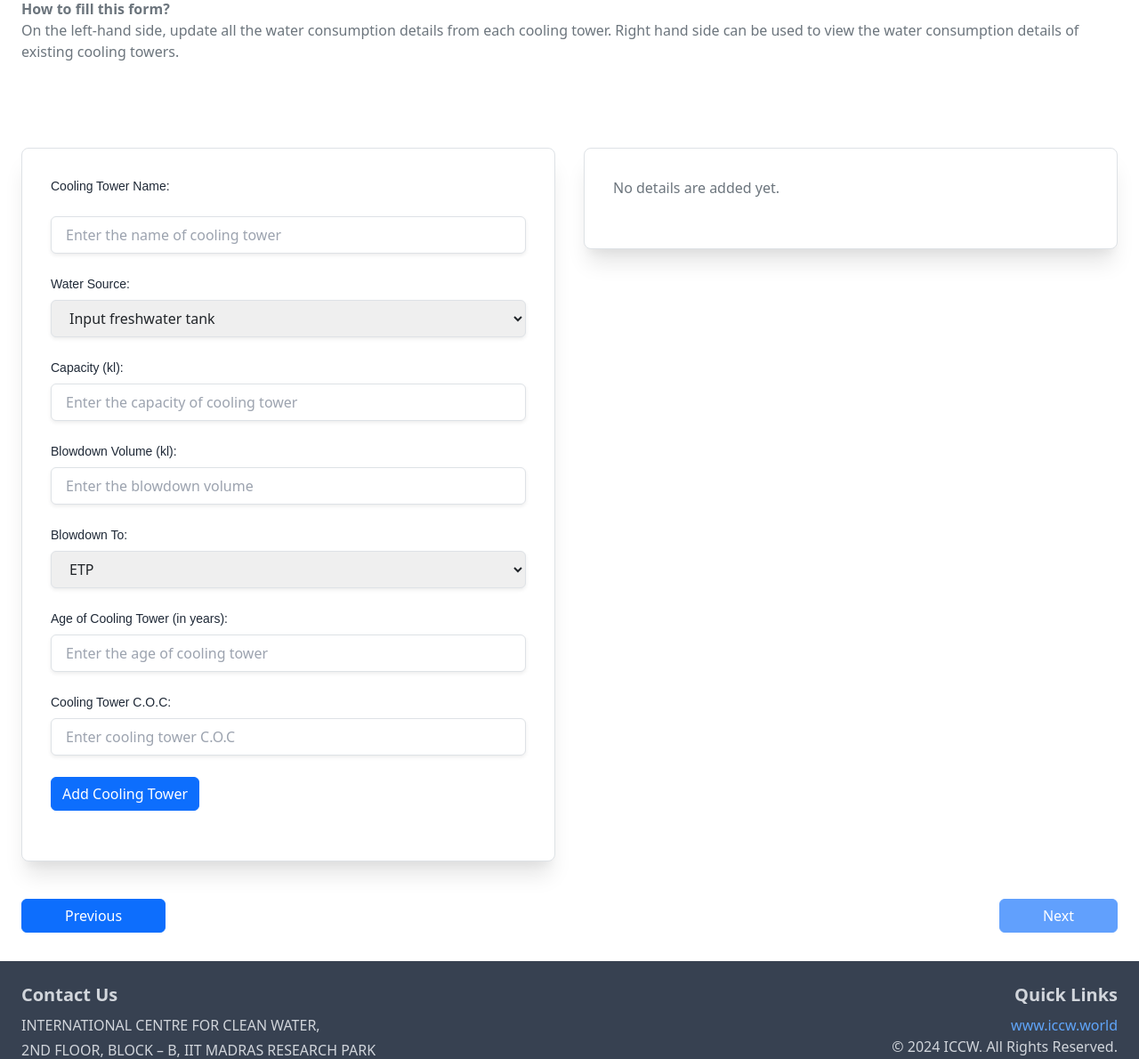
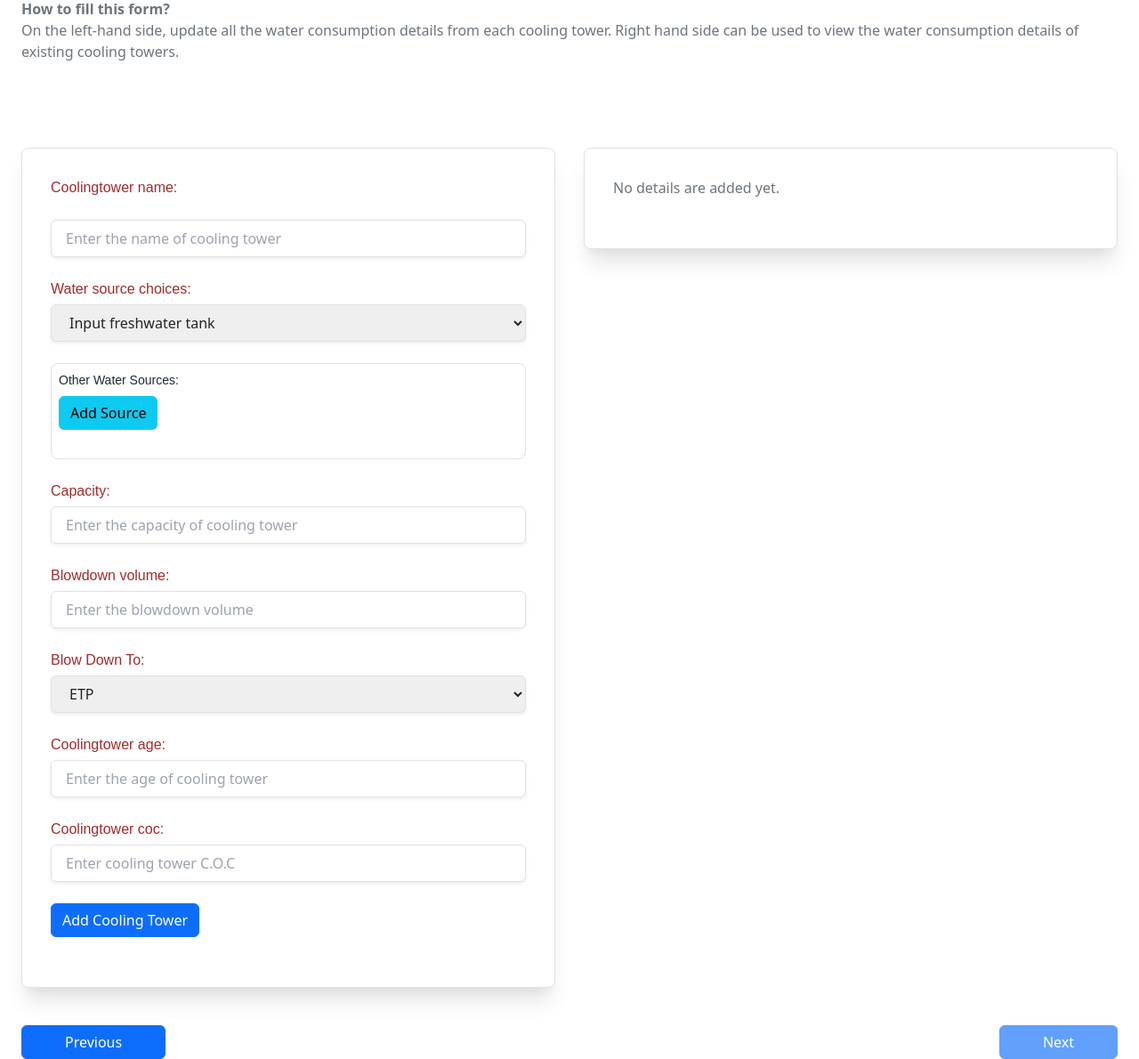
Before and after one commit to datascienceiccw/Digital_water_audit, a Django app: page /questionnaire/add-coolingtower-view in a window 1280 px wide. Shown: the part 198-1388 px from the top of the page at 89% size. Run offline with Django 4.2, Linux system fonts and the light colour scheme; the visitor is signed in with stand-in values (Sample User, id 1); data that the repository does not hold is empty; parts of the project's set-up code (start-up, migrations or seed data) failed here and were passed over; some libraries are stand-ins or nearby versions.

Commit message:
add multi-select functionality for water sources

```diff
--- a/templates/AddCoolingTowerConsumption.html
+++ b/templates/AddCoolingTowerConsumption.html
@@ -22,72 +22,56 @@
                 {% csrf_token %}
                 <div id="each-coolingtower-form" class='form-container'>
                     <div class="mb-6">
-                        <label for="{{ form.coolingtower_name.id_for_label }}" class="block text-sm font-medium text-gray-800 mb-2">
-                            Cooling Tower Name:
-                        </label>
+                        {{ form.coolingtower_name.label_tag }}
                         {{ form.coolingtower_name }}
                         {% if form.coolingtower_name.errors %}
                             <p class="text-red-600 text-xs italic mt-1">{{ form.coolingtower_name.errors.as_text }}</p>
                         {% endif %}
                     </div>
                     <div class="mb-6">
-                        <label for="{{ form.cooling_tower_source.id_for_label }}" class="block text-sm font-medium text-gray-800 mb-2">
-                            Water Source:
-                        </label>
+                        {{ form.cooling_tower_source.label_tag }}
                         {{ form.cooling_tower_source }}
                         {% if form.cooling_tower_source.errors %}
                         <p class="text-red-600 text-xs italic mt-1">{{ form.cooling_tower_source.errors.as_text }}</p>
                         {% endif %}
                     </div>
-                    <div class="mb-6 other-source hidden">
-                        <label for="{{ form.other_source_name.id_for_label }}" class="block text-sm font-medium text-gray-800 mb-2">
-                            Specify other source:
+                    <div id="other-sources-container" class="mb-6 border border-gray-300 p-2 rounded-lg">
+                        <label for="other_sources" class="block text-sm font-medium text-gray-800 mb-2">
+                            Other Water Sources:
                         </label>
-                        {{ form.other_source_name }}
-                        {% if form.other_source_name.errors %}
-                        <p class="text-red-600 text-xs italic mt-1">{{ form.other_source_name.errors.as_text }}</p>
-                        {% endif %}
+                        <button type="button" id="add-source" class="btn btn-info mb-4">Add Source</button>
+                        <div id="dynamic-source-fields"></div>
                     </div>
                     <div class="mb-6">
-                        <label for="{{ form.capacity.id_for_label }}" class="block text-sm font-medium text-gray-800 mb-2">
-                            Capacity (kl):
-                        </label>
+                        {{ form.capacity.label_tag }}
                         {{ form.capacity }}
                         {% if form.capacity.errors %}
                             <p class="text-red-600 text-xs italic mt-1">{{ form.capacity.errors.as_text }}</p>
                         {% endif %}
                     </div>
                     <div class="mb-6">
-                        <label for="{{ form.blowdown_volume.id_for_label }}" class="block text-sm font-medium text-gray-800 mb-2">
-                            Blowdown Volume (kl):
-                        </label>
+                        {{ form.blowdown_volume.label_tag }}
                         {{ form.blowdown_volume }}
                         {% if form.blowdown_volume.errors %}
                             <p class="text-red-600 text-xs italic mt-1">{{ form.blowdown_volume.errors.as_text }}</p>
                         {% endif %}
                     </div>
                     <div class="mb-6">
-                        <label for="{{ form.blowdown_to.id_for_label }}" class="block text-sm font-medium text-gray-800 mb-2">
-                            Blowdown To:
-                        </label>
+                        {{ form.blowdown_to.label_tag }}
                         {{ form.blowdown_to }}
                         {% if form.blowdown_to.errors %}
                             <p class="text-red-600 text-xs italic mt-1">{{ form.blowdown_to.errors.as_text }}</p>
                         {% endif %}
                     </div>
                     <div class="mb-6">
-                        <label for="{{ form.coolingtower_age.id_for_label }}" class="block text-sm font-medium text-gray-800 mb-2">
-                            Age of Cooling Tower (in years):
-                        </label>
+                        {{ form.coolingtower_age.label_tag }}
                         {{ form.coolingtower_age }}
                         {% if form.coolingtower_age.errors %}
                             <p class="text-red-600 text-xs italic mt-1">{{ form.coolingtower_age.errors.as_text }}</p>
                         {% endif %}
                     </div>
                     <div class="mb-6">
-                        <label for="{{ form.coolingtower_coc.id_for_label }}" class="block text-sm font-medium text-gray-800 mb-2">
-                            Cooling Tower C.O.C:
-                        </label>
+                        {{ form.coolingtower_coc.label_tag }}
                         {{ form.coolingtower_coc }}
                         {% if form.coolingtower_coc.errors %}
                             <p class="text-red-600 text-xs italic mt-1">{{ form.coolingtower_coc.errors.as_text }}</p>
@@ -118,17 +102,12 @@
 
                                 <div class="grid grid-cols-2 gap-4">
                                     <div>
-                                        {% if detail.other_source_name %}
                                         <div class="bg-gray-100 rounded-lg p-2">
                                             <h4 class="font-semibold mb-2">Water Source:</h4>
-                                            <p id="cooling-tower-source" class="text-gray-800">{{ detail.other_source_name }}</p>
+                                            {% for source in sources %}
+                                            <p id="cooling-tower-source" class="text-gray-800">{{ source.name }}</p>
+                                            {% endfor %}
                                         </div>
-                                        {% else %}
-                                        <div class="bg-gray-100 rounded-lg p-2">
-                                            <h4 class="font-semibold mb-2">Water Source:</h4>
-                                            <p id="cooling-tower-source" class="text-gray-800">{{ detail.get_cooling_tower_source_display }}</p>
-                                        </div>
-                                        {% endif %}
                                     </div>
                                     <div>
                                         <div class="bg-gray-100 rounded-lg p-2">
@@ -183,15 +162,20 @@
 
 <script>
     document.addEventListener('DOMContentLoaded', function() {
-        const sourceNameField = document.querySelector('#{{ form.cooling_tower_source.id_for_label }}');
-        const otherSourceContainer = document.querySelector('.other-source');
-        const form = document.querySelector('.form-container1');
+        const addSourceButton = document.getElementById('add-source');
+        const dynamicSourceFields = document.getElementById('dynamic-source-fields');
 
-        sourceNameField.addEventListener('change', function() {
-            otherSourceContainer.classList.toggle('hidden', sourceNameField.value !== '9');
+        addSourceButton.addEventListener('click', function() {
+            const newInput = document.createElement('input');
+            newInput.setAttribute('type', 'text');
+            newInput.setAttribute('name', 'other_sources');
+            newInput.setAttribute('placeholder', 'Enter other source name');
+            newInput.classList.add('block', 'w-full', 'px-3', 'py-2', 'border', 'rounded-md');
+
+            dynamicSourceFields.appendChild(newInput);
         });
+    });
 
-    });
-</script>
+    </script>
 
 {% endblock %}
```
